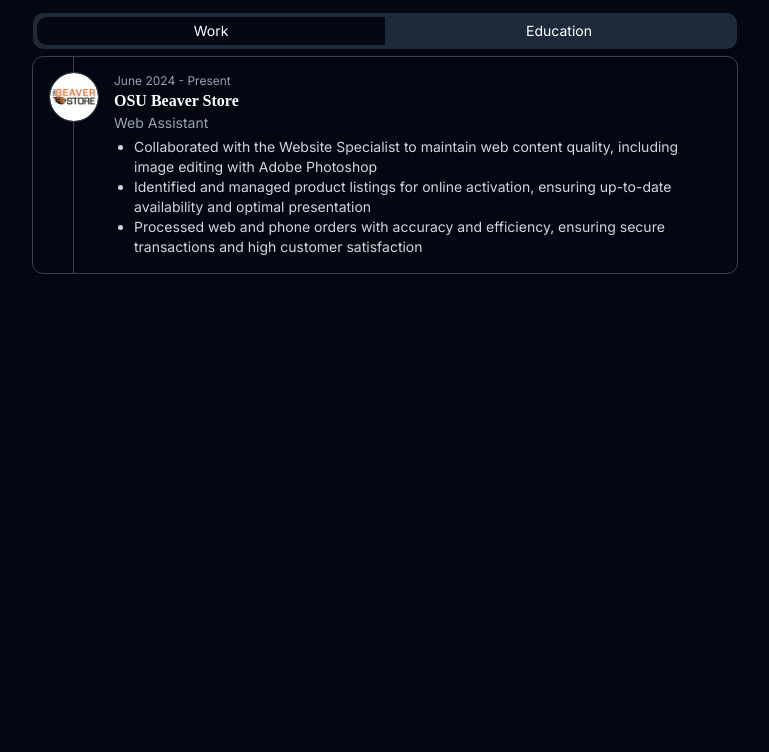
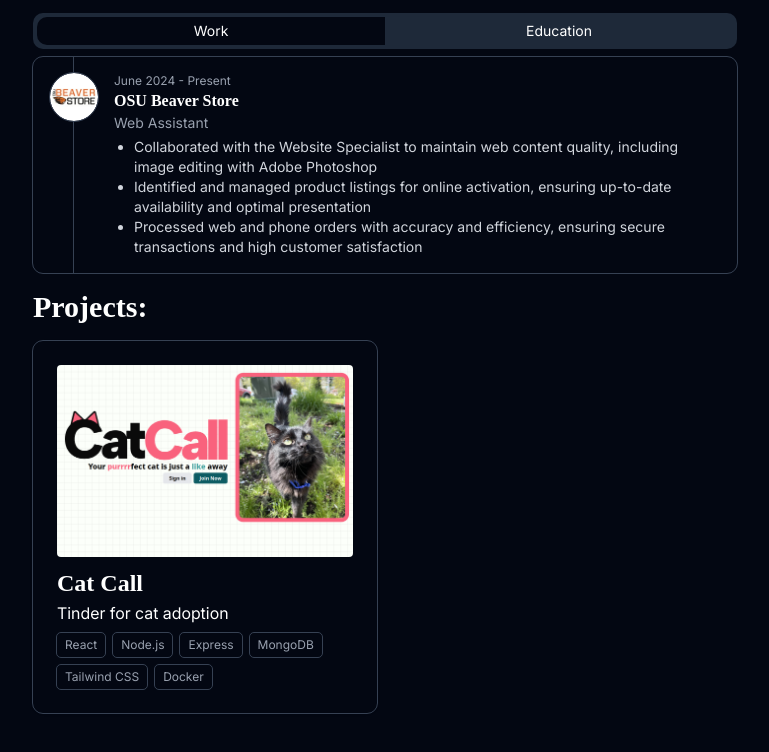
Before and after one commit to Zando411/portfolio-site, an Astro site: page / in a window 1280 px wide. Shown: the part 590-1342 px from the top of the page, without its empty margins (255-1024 px from the left). Before the commit the page ends 911 px from the top, so only its background shows below. Built offline with nearby package versions, Linux system fonts and the light colour scheme; Astro itself is replaced by a stand-in of ours; a web font is replaced by a local one.

Commit message:
add basic project cards

```diff
--- /dev/null
+++ b/src/components/ProjectCard.astro
@@ -0,0 +1,25 @@
+---
+const { title, description, imageURL, skills } = Astro.props;
+const { className = '' } = Astro.props;
+---
+
+<div class="bg-gray-950 outline-1 outline-gray-700 rounded-lg p-6 shadow-sm">
+  <img
+    src={imageURL}
+    alt={title}
+    class="rounded mb-2 h-48 w-full object-cover object-top"
+  />
+  <h2 class="text-2xl leading-5 font-bold font-sans mt-4">{title}</h2>
+  <p class="mt-2">{description}</p>
+  <div class="mt-2">
+    <ul class="flex flex-wrap gap-2">
+      {
+        skills.map((skill) => (
+          <li class="text-gray-400 bg-gray-950 outline-1 outline-gray-700 rounded px-2 py-1 text-xs">
+            {skill}
+          </li>
+        ))
+      }
+    </ul>
+  </div>
+</div>
--- /dev/null
+++ b/src/components/Projects.astro
@@ -0,0 +1,22 @@
+---
+import ProjectCard from './ProjectCard.astro';
+---
+
+<div class="container mt-4">
+  <h1 class="text-3xl font-sans font-bold">Projects:</h1>
+  <div class="grid grid-cols-1 md:grid-cols-2 gap-4 mt-4">
+    <ProjectCard
+      title="Cat Call"
+      description="Tinder for cat adoption"
+      skills={[
+        'React',
+        'Node.js',
+        'Express',
+        'MongoDB',
+        'Tailwind CSS',
+        'Docker',
+      ]}
+      imageURL={'/catcall.zando.dev.png'}
+    />
+  </div>
+</div>
--- a/src/pages/index.astro
+++ b/src/pages/index.astro
@@ -5,6 +5,7 @@
 import About from '../components/About.astro';
 import Skills from '../components/Skills.jsx';
 import Experience from '../components/Experience.astro';
+import Projects from '../components/Projects.astro';
 ---
 
 <Layout>
@@ -13,5 +14,6 @@
     <hr class="border-gray-300" />
     <Skills client:load />
     <Experience />
+    <Projects />
   </div>
 </Layout>
```
